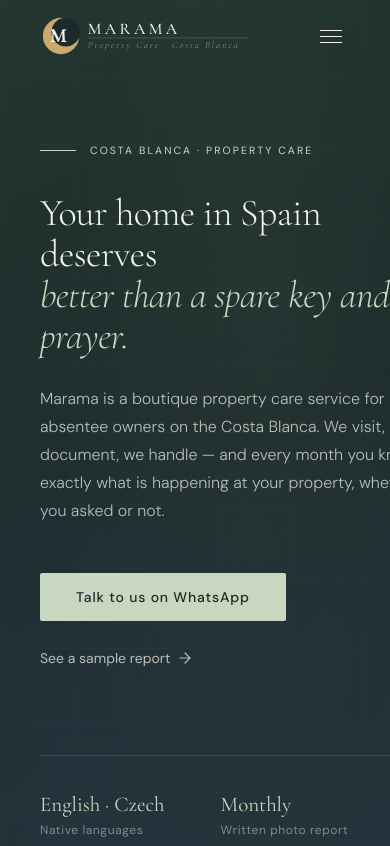
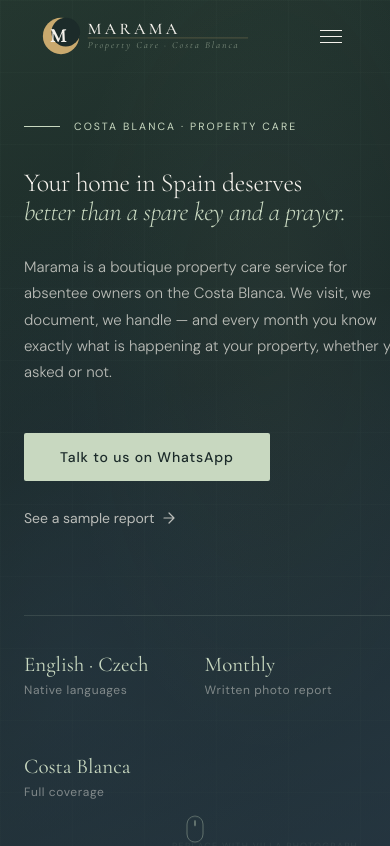
Before and after one commit to JariMarama/marama-web, a Next.js app: page / in a window 390 px wide. Shown: the top 846 px of the page. Built offline with nearby package versions, Linux system fonts and the light colour scheme.

Commit message:
Fix: mobile hero text overflow

```diff
--- a/app/page.js
+++ b/app/page.js
@@ -554,15 +554,15 @@ export default function MaramaPage() {
         <div style={{position:"absolute",bottom:"1.75rem",right:"2rem",fontFamily:sans,fontSize:"9px",letterSpacing:"0.14em",color:"rgba(200,216,192,0.16)",textTransform:"uppercase"}}>Replace with villa photograph</div>
       </div>
       <div style={{position:"absolute",inset:0,background:"linear-gradient(to bottom,rgba(28,43,42,0.1) 0%,rgba(28,43,42,0.52) 100%)",zIndex:1}}/>
-      <div style={{position:"relative",zIndex:2,maxWidth:"1280px",margin:"0 auto",padding:"144px 2.5rem 110px",width:"100%"}}>
+      <div style={{position:"relative",zIndex:2,maxWidth:"1280px",margin:"0 auto",padding:"120px 1.5rem 80px",width:"100%"}}>
         <div style={{display:"flex",alignItems:"center",gap:"14px",marginBottom:"2.25rem",...fd(0)}}>
           <div style={{width:"36px",height:"1px",background:C.sage}}/>
           <span style={{fontFamily:sans,fontSize:"10.5px",letterSpacing:"0.2em",color:C.sage,textTransform:"uppercase"}}>{c.eyebrow}</span>
         </div>
-        <h1 style={{fontFamily:serif,fontSize:"clamp(38px,6.5vw,82px)",fontWeight:300,lineHeight:1.08,color:C.linen,margin:"0 0 1.75rem",maxWidth:"820px",letterSpacing:"-0.015em",...fd(0.12)}}>
+        <h1 style={{fontFamily:serif,fontSize:"clamp(26px,6.5vw,82px)",fontWeight:300,lineHeight:1.1,color:C.linen,margin:"0 0 1.75rem",maxWidth:"820px",width:"100%",letterSpacing:"-0.015em",overflowWrap:"break-word",...fd(0.12)}}>
           {c.h1}<br/><em style={{fontStyle:"italic",color:C.sage}}>{c.h2}</em>
         </h1>
-        <p style={{fontFamily:sans,fontSize:"clamp(16px,2vw,19px)",fontWeight:300,color:"rgba(245,242,236,0.72)",lineHeight:1.75,maxWidth:"500px",margin:"0 0 3rem",...fd(0.24)}}>{c.sub}</p>
+        <p style={{fontFamily:sans,fontSize:"clamp(15px,2vw,19px)",fontWeight:300,color:"rgba(245,242,236,0.72)",lineHeight:1.75,maxWidth:"100%",width:"100%",margin:"0 0 3rem",...fd(0.24)}}>{c.sub}</p>
         <div style={{display:"flex",alignItems:"center",gap:"1.75rem",flexWrap:"wrap",...fd(0.36)}}>
           <a href={WP_LINK} target="_blank" rel="noopener noreferrer"
             style={{fontFamily:sans,fontSize:"14px",fontWeight:500,color:C.forest,background:C.sage,padding:"15px 36px",borderRadius:"2px",textDecoration:"none",letterSpacing:"0.06em",transition:"background .2s,transform .15s",display:"inline-block"}}
```
